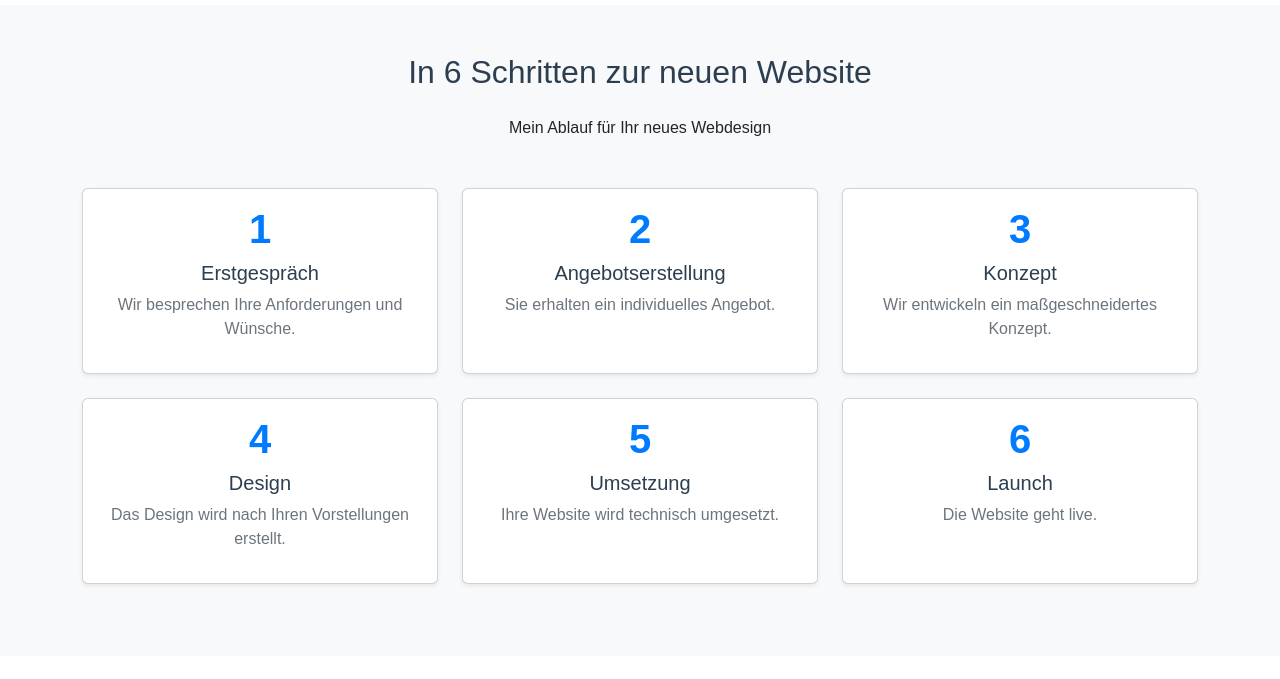
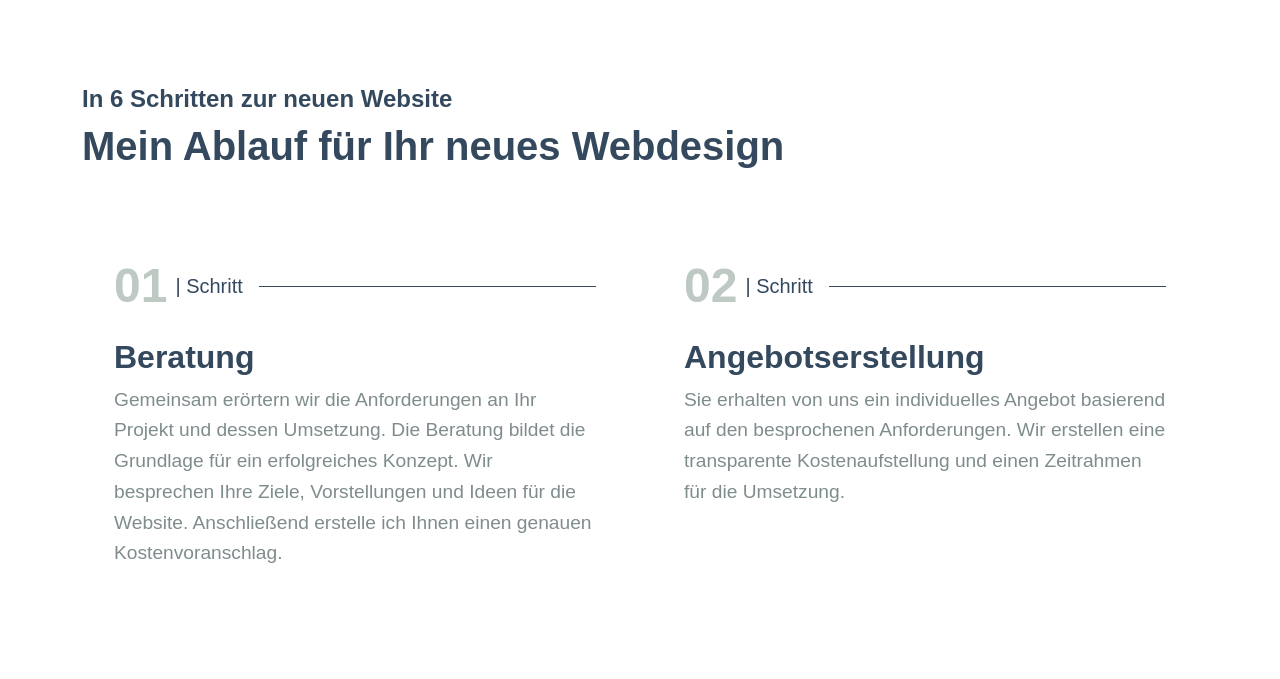
Before and after one commit to HusseinKanaan/Portfoloio3, a Next.js app: page / in a window 1280 px wide. Shown: the part 10361-11040 px from the top of the page. Built offline with nearby package versions, Linux system fonts and the light colour scheme; a web font is replaced by a local one.

Commit message:
stepsSection, netlify.toml

```diff
--- a/components/StepsSection.js
+++ b/components/StepsSection.js
@@ -1,55 +1,56 @@
-// components/StepsSection.js
 import React from 'react';
-import styles from './StepsSection.module.css'; // Stelle sicher, dass du diese CSS-Datei erstellst.
+import styles from './StepsSection.module.css';
 
 const steps = [
   {
-    step: 1,
-    title: "Erstgespräch",
-    description: "Wir besprechen Ihre Anforderungen und Wünsche."
+    step: "01",
+    title: "Beratung",
+    description: "Gemeinsam erörtern wir die Anforderungen an Ihr Projekt und dessen Umsetzung. Die Beratung bildet die Grundlage für ein erfolgreiches Konzept. Wir besprechen Ihre Ziele, Vorstellungen und Ideen für die Website. Anschließend erstelle ich Ihnen einen genauen Kostenvoranschlag."
   },
   {
-    step: 2,
+    step: "02",
     title: "Angebotserstellung",
-    description: "Sie erhalten ein individuelles Angebot."
+    description: "Sie erhalten von uns ein individuelles Angebot basierend auf den besprochenen Anforderungen. Wir erstellen eine transparente Kostenaufstellung und einen Zeitrahmen für die Umsetzung."
   },
   {
-    step: 3,
+    step: "03",
     title: "Konzept",
-    description: "Wir entwickeln ein maßgeschneidertes Konzept."
+    description: "Wir entwickeln ein maßgeschneidertes Konzept, das Ihre Vorstellungen widerspiegelt und Ihre Ziele optimal unterstützt. Dabei achten wir auf eine benutzerfreundliche Struktur und ansprechendes Design."
   },
   {
-    step: 4,
+    step: "04",
     title: "Design",
-    description: "Das Design wird nach Ihren Vorstellungen erstellt."
+    description: "Das Design wird nach Ihren Vorstellungen und unter Berücksichtigung der neuesten Trends erstellt. Hier gehen wir detailliert auf das visuelle Erscheinungsbild Ihrer Website ein."
   },
   {
-    step: 5,
+    step: "05",
     title: "Umsetzung",
-    description: "Ihre Website wird technisch umgesetzt."
+    description: "Ihre Website wird technisch umgesetzt. Dabei sorgen wir für eine saubere Programmierung und eine hohe Performance. Wir integrieren alle gewünschten Funktionen und gewährleisten eine benutzerfreundliche Bedienung."
   },
   {
-    step: 6,
+    step: "06",
     title: "Launch",
-    description: "Die Website geht live."
+    description: "Die Website geht live! Wir stellen sicher, dass alles einwandfrei funktioniert und stehen Ihnen auch nach dem Launch weiterhin für Fragen zur Verfügung."
   }
 ];
 
 const StepsSection = () => {
   return (
-    <section className={`${styles.stepsSection} py-5`}>
+    <section className={styles.stepsSection}>
       <div className="container">
-        <h2 className="text-center mb-4">In 6 Schritten zur neuen Website</h2>
-        <p className="text-center mb-5">Mein Ablauf für Ihr neues Webdesign</p>
+        <h3 className={styles.smallHeading}>In 6 Schritten zur neuen Website</h3>
+        <h2 className={styles.largeHeading}>Mein Ablauf für Ihr neues Webdesign</h2>
         <div className="row">
           {steps.map((step, index) => (
-            <div className="col-md-4 mb-4" key={index}>
-              <div className="card h-100 shadow-sm">
-                <div className="card-body text-center">
-                  <h3 className={styles.stepNumber}>{step.step}</h3>
-                  <h5 className={styles.cardTitle}>{step.title}</h5>
-                  <p className={styles.cardText}>{step.description}</p>
+            <div className="col-md-6 mb-4" key={index}>
+              <div className={styles.stepBlock}>
+                <div className={styles.stepHeader}>
+                  <span className={styles.stepNumber}>{step.step}</span>
+                  <span className={styles.stepText}> | Schritt</span>
+                  <div className={styles.stepLine}></div>
                 </div>
+                <h3 className={styles.stepTitle}>{step.title}</h3>
+                <p className={styles.stepDescription}>{step.description}</p>
               </div>
             </div>
           ))}
--- a/components/StepsSection.module.css
+++ b/components/StepsSection.module.css
@@ -1,20 +1,110 @@
-/* styles/StepsSection.module.css */
 .stepsSection {
-    background-color: #f8f9fa;
+  background-color: #ffffff; /* Weißer Hintergrund für den gesamten Bereich */
+  padding: 5rem 0;
+  width: 100%;
+  max-width: 1296px; /* Maximale Breite für die Komponente */
+  margin: 0 auto; /* Zentrieren innerhalb der maximalen Breite */
+}
+
+.smallHeading {
+  font-size: 1.5rem; /* Kleinere Schriftgröße */
+  font-weight: 600;
+  color: #34495E; /* Dunkelblau */
+  text-align: left; /* Linksbündige Ausrichtung */
+  margin-bottom: 0.5rem;
+}
+
+.largeHeading {
+  font-size: 2.5rem; /* Größere Schriftgröße */
+  font-weight: 700;
+  color: #34495E; /* Dunkelblau */
+  text-align: left; /* Linksbündige Ausrichtung */
+  margin-bottom: 3rem;
+}
+
+.stepNumber {
+  text-transform: uppercase;
+  font-size: 3rem;
+  font-weight: 700;
+  color: #bdc9c2; /* Farbe der Zahl */
+  background: none;
+  letter-spacing: 0;
+  display: inline-block;
+  position: relative;
+}
+
+.stepText {
+  font-size: 1.25rem;
+  font-weight: 400;
+  color: #34495E; /* Dunkelblau für "| Schritt" */
+  margin-left: 0.5rem;
+}
+
+.stepHeader {
+  display: flex;
+  align-items: center;  /* Zentriert die Zahl, den Text und die Linie horizontal */
+  margin-bottom: 1rem;
+}
+
+.stepLine {
+  flex-grow: 1;
+  height: 1px; /* Dünne Linie */
+  background-color: #34495E; /* Dunkelblau für die Linie */
+  margin-left: 1rem; /* Abstand zwischen Zahl und Linie */
+}
+
+.stepTitle {
+  font-size: 2rem;
+  font-weight: 600;
+  color: #34495E; /* Primäre Farbe */
+  margin-top: 1rem;
+}
+
+.stepDescription {
+  font-size: 1.2rem;
+  color: #7f8c8d; /* Grauton für den Text */
+  line-height: 1.6;
+}
+
+.stepBlock {
+  padding: 2rem;
+  background-color: #ffffff; /* Weißer Hintergrund */
+  border-radius: 8px; /* Abgerundete Ecken */
+  transition: transform 0.3s ease; /* Nur der Hover-Effekt */
+}
+
+.stepBlock:hover {
+  transform: translateY(-5px); /* Sanfte Verschiebung beim Hover */
+}
+
+@media (max-width: 767px) {
+  .stepsSection {
+    padding: 2rem 0;
+  }
+
+  .stepHeader {
+    flex-direction: column;
+    align-items: flex-start;
+  }
+
+  .stepLine {
+    margin-top: 1rem;
+    width: 100%;
+  }
+
+  .smallHeading {
+    font-size: 1.2rem; /* Kleinere Schriftgröße auf mobilen Geräten */
+  }
+
+  .largeHeading {
+    font-size: 2rem; /* Kleinere Schriftgröße auf mobilen Geräten */
   }
 
   .stepNumber {
-    font-size: 2.5rem;
-    font-weight: bold;
-    color: #007bff;
+    font-size: 2rem; /* Kleinere Zahl auf mobilen Geräten */
   }
 
-  .cardTitle {
-    font-size: 1.25rem;
-    margin-top: 0.5rem;
+  .stepText {
+    font-size: 1.1rem; /* Kleinere Schriftgröße für "| Schritt" */
   }
-
-  .cardText {
-    font-size: 1rem;
-    color: #6c757d;
-  }
+}
```
Also changed, not shown: 1 other file (tests, documents, lock files or other folders).
